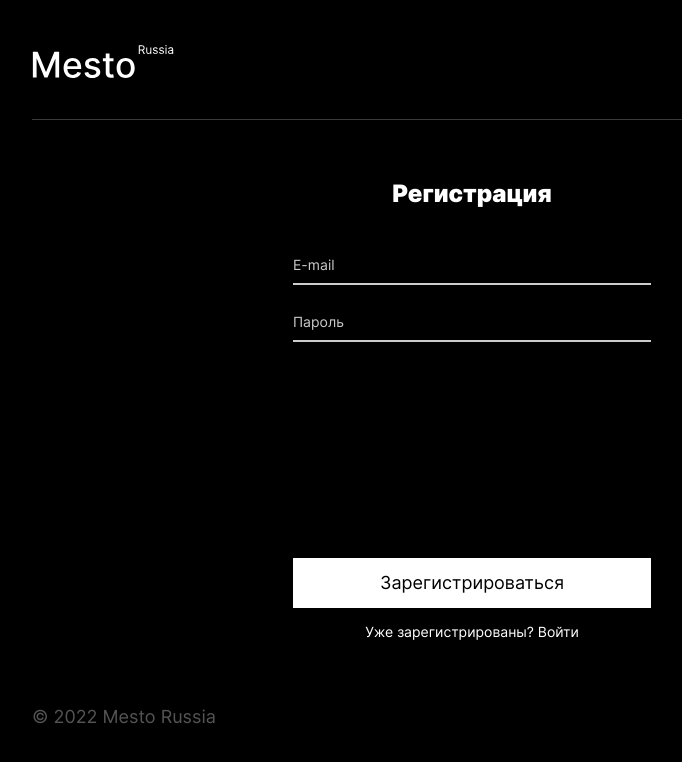
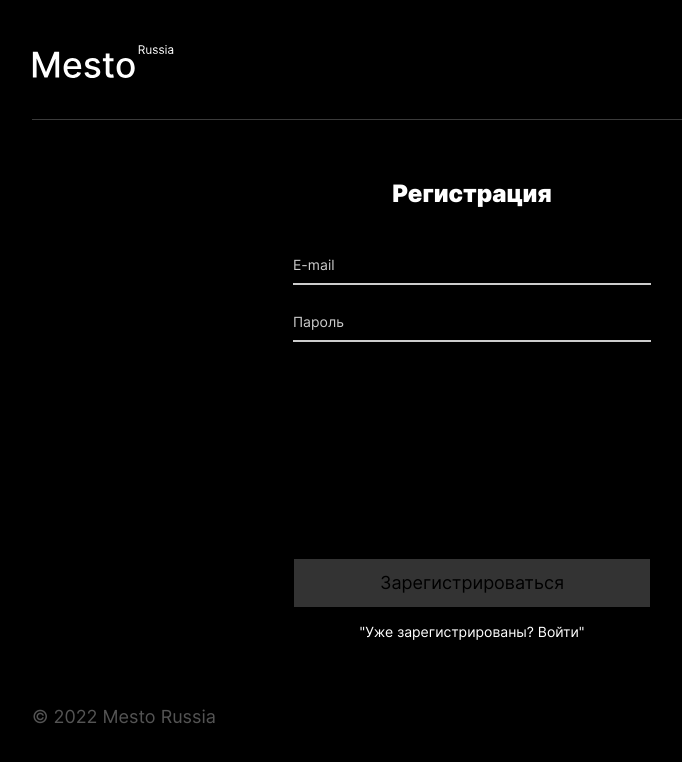
Before and after one commit to sholq/react-mesto-auth, a React (Create React App) app: page /sign-in in a window 1280 px wide. Shown: the top 762 px of the page, without its empty margins (168-850 px from the left). Built offline with nearby package versions, Linux system fonts and the light colour scheme; no server answers; the HTML template or start-up script is replaced by a standard one.

Commit message:
feat: add AuthPage

```diff
--- a/src/components/App.jsx
+++ b/src/components/App.jsx
@@ -130,7 +130,7 @@ function App() {
         <Header />
         <Switch>
           <Route path="/sign-in">
-            <Login />
+            <Login onLogin={null}/>
           </Route>
           <Route path="/sign-up"></Route>
           <ProtectedRoute loggedIn={loggedIn} component={Main}
--- /dev/null
+++ b/src/components/AuthPage.jsx
@@ -0,0 +1,16 @@
+function AuthPage(props) {
+    const {name, title, children, buttonText, onSubmit, isValid, isEmpty, isSignIn} = props;
+
+    return (
+      <section className="auth">
+        <h2 className="auth__header">{title}</h2>
+        <form className="auth__form" name={name} onSubmit={onSubmit}>
+          {children}
+          <button className={"auth__save-button" + (isEmpty || !isValid ? " auth__save-button_inactive" : "")} type="submit" disabled={isEmpty || !isValid}>{buttonText}</button>
+        </form>
+        {isSignIn && <a className="auth__link" href="./sing-up">"Уже зарегистрированы? Войти"</a>}
+      </section>
+    )
+  }
+
+  export default AuthPage;
--- a/src/components/Login.jsx
+++ b/src/components/Login.jsx
@@ -1,20 +1,71 @@
-function Login() {
+import { useState, useEffect, useRef } from "react";
+import AuthPage from "./AuthPage";
+
+function Login(props) {
+  const {onLogin} = props;
+
+  const email = useRef();
+  const password = useRef();
+
+  const [isEmailValid, setIsEmailValid] = useState(true);
+  const [isEmailEmpty, setIsEmailEmpty] = useState(false);
+  const [emailValidationMessage, setEmailValidationMessage] = useState('');
+
+  const [isPasswordValid, setIsPasswordValid] = useState(true);
+  const [isPasswordEmpty, setIsPasswordEmpty] = useState(false);
+  const [passwordValidationMessage, setPasswordValidationMessage] = useState('');
+
+  const [buttonText, setButtonText] = useState('Зарегистрироваться');
+
+  const handleEmailChange = (evt) => {
+    setIsEmailValid(evt.target.validity.valid);
+    setEmailValidationMessage(evt.target.validationMessage);
+    (evt.target.value === '') ? setIsEmailEmpty(true) : setIsEmailEmpty(false);
+  }
+
+  const handlePasswordChange = (evt) => {
+    setIsPasswordValid(evt.target.validity.valid);
+    setPasswordValidationMessage(evt.target.validationMessage);
+    (evt.target.value === '') ? setIsPasswordEmpty(true) : setIsPasswordEmpty(false);
+  }
+
+  const handleSubmit = (evt) => {
+    evt.preventDefault();
+    onLogin();
+  }
+
+  useEffect(() => {
+    setTimeout(() => {
+      email.current.value = null;
+      password.current.value = null;
+      setEmailValidationMessage('');
+      setPasswordValidationMessage('');
+      setIsEmailValid(true);
+      setIsEmailEmpty(true);
+      setIsPasswordValid(true);
+      setIsPasswordEmpty(true);
+    }, 501)
+  }, []);
+
   return (
-    <section className="login">
-      <h2 className="login__header">Регистрация</h2>
-      <form className="login__form" name={`LoginForm`} onSubmit={null}>
-        <label className="login__field">
-          <input ref={null} className={"login__input" + (!true ? " login__input_invalid" : "")} type="text" name="e-mail" placeholder="E-mail" autoComplete="off" minLength="2" maxLength="30" required onChange={null}/>
-          <span className="login__input-error"></span>
-        </label>
-        <label className="login__field">
-            <input ref={null} className={"login__input" + (!true ? " login__input_invalid" : "")} type="password" name="password" placeholder="Пароль" autoComplete="off" required onChange={null}/>
-            <span className="login__input-error"></span>
-        </label>
-        <button className={"login__save-button" + (false || !true ? " login__save-button_inactive" : "")} type="submit" disabled={false || !true}>Зарегистрироваться</button>
-      </form>
-      <a className="login__link" href="./sing-up">Уже зарегистрированы? Войти</a>
-    </section>
+    <AuthPage
+      name="login"
+      title="Регистрация"
+      buttonText={buttonText}
+      isValid={isEmailValid && isPasswordValid}
+      isEmpty={isEmailEmpty || isPasswordEmpty}
+      onSubmit={handleSubmit}
+      isSignIn={true}
+    >
+      <label className="auth__field">
+        <input ref={email} className={"auth__input" + (!isEmailValid ? " auth__input_invalid" : "")} type="text" name="email" placeholder="E-mail" autoComplete="off" minLength="2" maxLength="30" required onChange={handleEmailChange}/>
+        <span className="auth__input-error">{emailValidationMessage}</span>
+      </label>
+      <label className="auth__field">
+        <input ref={password} className={"auth__input" + (!isPasswordValid ? " auth__input_invalid" : "")} type="password" name="password" placeholder="Пароль" autoComplete="off" minLength="6" maxLength="30" required onChange={handlePasswordChange}/>
+        <span className="auth__input-error">{passwordValidationMessage}</span>
+      </label>
+    </ AuthPage>
   )
 }
 
--- a/src/index.css
+++ b/src/index.css
@@ -44,7 +44,7 @@
 @import url(./blocks/popup/__element-image/popup__element-image.css);
 @import url(./blocks/popup/__element-caption/popup__element-caption.css);
 
-.login {
+.auth {
     max-width: 358px;
     margin: 0 auto;
     display: flex;
@@ -52,7 +52,7 @@
     align-items: center;
 }
 
-.login__header {
+.auth__header {
     margin: 59px 0 48px 0;
     font-weight: 900;
     font-size: 24px;
@@ -61,11 +61,11 @@
     color: #fff;
   }
 
-  .login__form {
+  .auth__form {
       width: 100%;
   }
 
-  .login__field {
+  .auth__field {
     margin-top: 8px;
     display: flex;
     -webkit-box-orient: vertical;
@@ -74,11 +74,11 @@
     flex-direction: column;
   }
 
-  .login__field:first-of-type {
+  .auth__field:first-of-type {
     margin-top: 0;
   }
 
-  .login__input {
+  .auth__input {
     width: 100%;
     margin: 0;
     padding: 0 0 10px;
@@ -90,19 +90,19 @@
     border-bottom: 2px solid #ccc;
   }
 
-  .login__input:focus {
+  .auth__input:focus {
     outline: none;
   }
 
-  .login__input::placeholder {
+  .auth__input::placeholder {
     color: #ccc;
   }
 
-  .login__input_invalid {
+  .auth__input_invalid {
     border-bottom: 2px solid #F00;
   }
 
-  .login__input-error {
+  .auth__input-error {
     min-height: 15px;
     margin-top: 5px;
     font-size: 12px;
@@ -110,7 +110,7 @@
     color: #F00;
   }
 
-  .login__save-button {
+  .auth__save-button {
     width: 100%;
     height: 50px;
     margin: 196px 0 0;
@@ -124,23 +124,23 @@
     background-color: #fff;
   }
 
-  .login__save-button:hover {
+  .auth__save-button:hover {
     opacity: 0.8;
   }
 
-  .login__save-button_inactive {
+  .auth__save-button_inactive {
     background-color: #FFF;
     color: #000;
     border: 1px solid #000;
     opacity: 0.2;
   }
 
-  .login__save-button_inactive:hover {
+  .auth__save-button_inactive:hover {
     opacity: 0.2;
     cursor: auto;
   }
 
-  .login__link {
+  .auth__link {
       margin: 15px 0 0;
       text-decoration: none;
       color: #fff;
@@ -149,6 +149,6 @@
       text-align: center;
   }
 
-  .login__link:hover {
+  .auth__link:hover {
       opacity: 0.8;
   }
```
